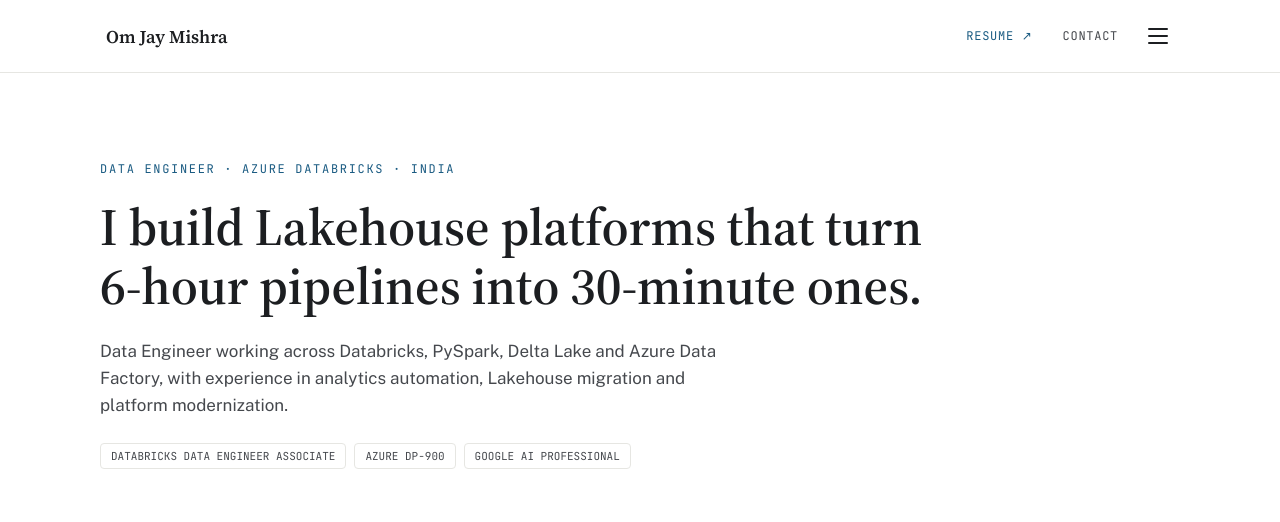
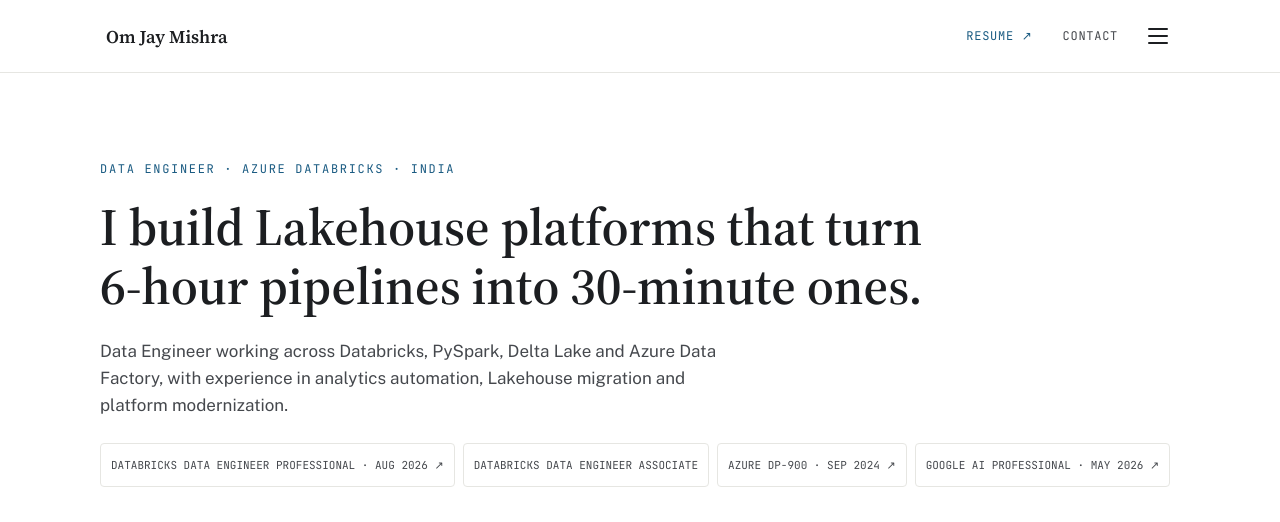
Before and after one commit to Omjay/Omjay-Portfolio, a plain HTML site: page index.html in a window 1280 px wide. Shown: the top 522 px of the page. Drawn offline with Linux system fonts and the light colour scheme.

Commit message:
feat: add professional certification links

```diff
--- a/index.html
+++ b/index.html
@@ -624,6 +624,24 @@ document.addEventListener('DOMContentLoaded', async function() {
           color: #cfd7e2 !important;
         }
 
+        .portfolio-credential-badge {
+          align-items: center;
+          box-sizing: border-box;
+          display: inline-flex;
+          min-height: 44px;
+          text-decoration: none;
+        }
+
+        .portfolio-credential-badge--linked:hover,
+        .portfolio-credential-badge--linked:focus-visible {
+          background: #e4f2fd !important;
+          border-color: #1f6791 !important;
+          color: #164b6a !important;
+          outline: 2px solid rgba(31, 103, 145, 0.22);
+          outline-offset: 2px;
+          text-decoration: none;
+        }
+
         @media (max-width: 640px) {
           .portfolio-header-inner {
             flex-wrap: nowrap !important;
@@ -653,6 +671,11 @@ document.addEventListener('DOMContentLoaded', async function() {
           .portfolio-hero-intro {
             font-size: 16px !important;
             margin-top: 18px !important;
+          }
+
+          .portfolio-credential-badge {
+            max-width: 100%;
+            white-space: normal;
           }
 
           .portfolio-header-resume {
@@ -898,6 +921,56 @@ document.addEventListener('DOMContentLoaded', async function() {
     heroTitle.classList.add('portfolio-hero-title');
     heroIntro.classList.add('portfolio-hero-intro');
     heroKicker.classList.add('portfolio-hero-kicker');
+
+    const associateCredential = Array.from(heroSection.querySelectorAll('span')).find((element) =>
+      element.textContent.trim() === 'DATABRICKS DATA ENGINEER ASSOCIATE'
+    );
+    if (!associateCredential) throw new Error('Portfolio credential row was not found');
+    const credentialRow = associateCredential.parentElement;
+    Array.from(credentialRow.children).forEach((element) =>
+      element.classList.add('portfolio-credential-badge')
+    );
+    const professionalCredential = doc.createElement('a');
+    professionalCredential.className = 'portfolio-credential-badge portfolio-credential-badge--linked';
+    professionalCredential.href = 'https://credentials.databricks.com/93549f7e-1f10-4663-9ef6-1a3768475059#acc.l6QhUMzB';
+    professionalCredential.target = '_blank';
+    professionalCredential.rel = 'noopener';
+    professionalCredential.setAttribute(
+      'aria-label',
+      'View Databricks Certified Data Engineer Professional credential, achieved August 2026 (opens in a new tab)'
+    );
+    professionalCredential.setAttribute('style', associateCredential.getAttribute('style') || '');
+    professionalCredential.textContent = 'DATABRICKS DATA ENGINEER PROFESSIONAL · AUG 2026 ↗';
+    credentialRow.insertBefore(professionalCredential, associateCredential);
+
+    const linkCredentialBadge = (sourceLabel, linkedLabel, href, accessibleLabel) => {
+      const source = Array.from(credentialRow.children).find((element) =>
+        element.textContent.trim() === sourceLabel
+      );
+      if (!source) throw new Error(`Portfolio credential ${sourceLabel} was not found`);
+      const link = doc.createElement('a');
+      link.className = 'portfolio-credential-badge portfolio-credential-badge--linked';
+      link.href = href;
+      link.target = '_blank';
+      link.rel = 'noopener';
+      link.setAttribute('aria-label', `${accessibleLabel} (opens in a new tab)`);
+      link.setAttribute('style', source.getAttribute('style') || '');
+      link.textContent = linkedLabel;
+      source.replaceWith(link);
+    };
+
+    linkCredentialBadge(
+      'AZURE DP-900',
+      'AZURE DP-900 · SEP 2024 ↗',
+      'https://learn.microsoft.com/api/credentials/share/en-us/OmJayMishra-2843/981616DDC1843CF?sharingId=A07CFCCD572798E5',
+      'View Microsoft Certified Azure Data Fundamentals credential, achieved September 2024'
+    );
+    linkCredentialBadge(
+      'GOOGLE AI PROFESSIONAL',
+      'GOOGLE AI PROFESSIONAL · MAY 2026 ↗',
+      'https://www.coursera.org/account/accomplishments/specialization/JBEX2YW7NO97',
+      'View Google AI Professional Certificate, achieved May 2026'
+    );
 
     Array.from(doc.querySelectorAll('[style*="grid-template-columns:1fr 1fr"]'))
       .forEach((grid) => grid.classList.add('portfolio-before-after'));
```
Also changed, not shown: resume.html (+1 -0 lines), 1 other file.
